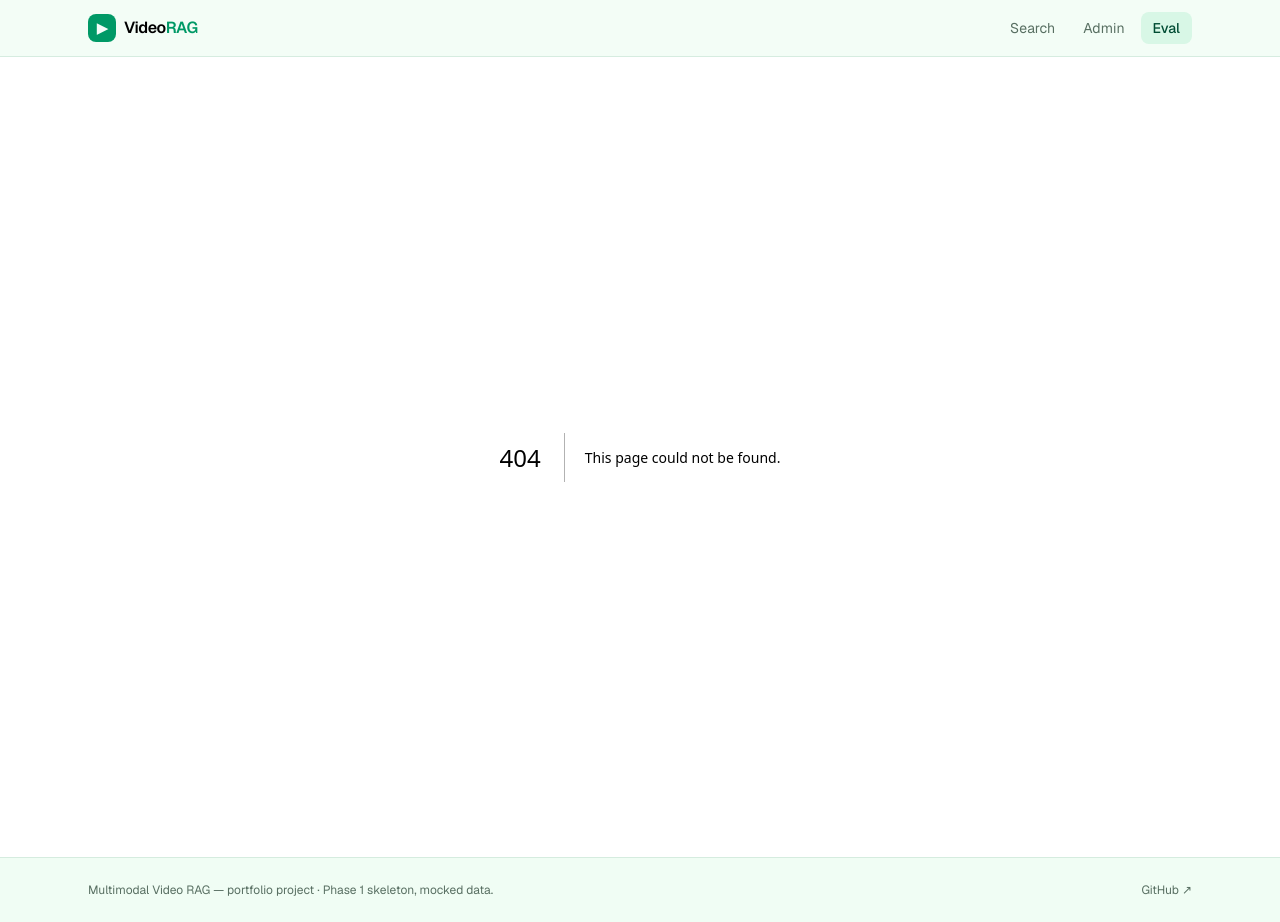
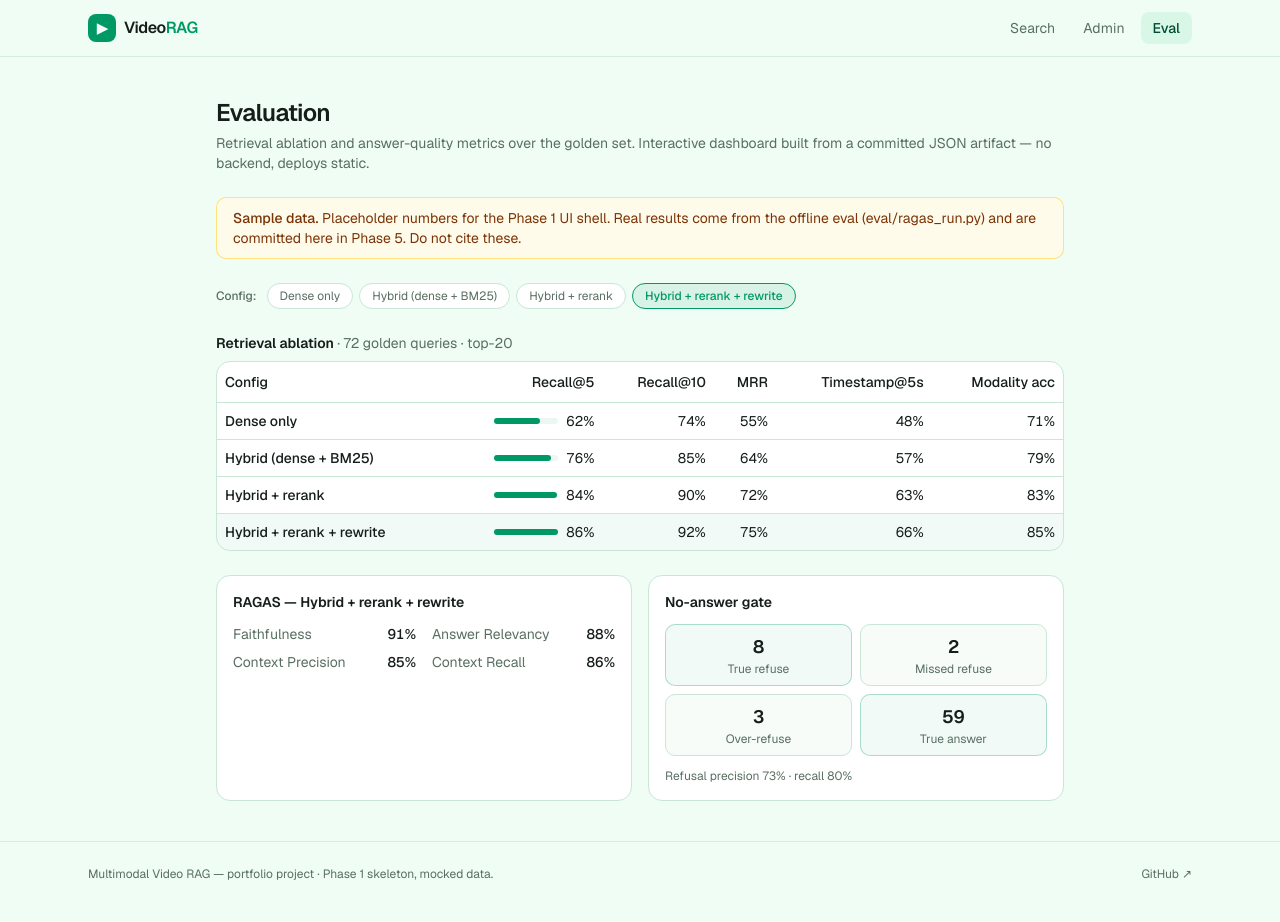
Before and after one commit to moneshrallapalli/multimodal-video-rag, a Next.js app in the folder apps/web/: page /eval in a window 1280 px wide. Before the commit this address had no page. Built offline with nearby package versions, Linux system fonts and the light colour scheme.

Commit message:
feat(web): interactive eval dashboard over committed sample JSON

```diff
--- /dev/null
+++ b/apps/web/src/app/eval/page.tsx
@@ -0,0 +1,20 @@
+import type { Metadata } from "next";
+
+import { EvalDashboard } from "@/components/eval/eval-dashboard";
+
+export const metadata: Metadata = { title: "Evaluation" };
+
+export default function EvalPage() {
+  return (
+    <div className="mx-auto max-w-4xl px-4 py-8 sm:px-6 sm:py-10">
+      <h1 className="text-2xl font-semibold tracking-tight">Evaluation</h1>
+      <p className="mt-1 text-sm text-muted-foreground">
+        Retrieval ablation and answer-quality metrics over the golden set. Interactive
+        dashboard built from a committed JSON artifact — no backend, deploys static.
+      </p>
+      <div className="mt-6">
+        <EvalDashboard />
+      </div>
+    </div>
+  );
+}
--- /dev/null
+++ b/apps/web/src/components/eval/eval-dashboard.tsx
@@ -0,0 +1,193 @@
+"use client";
+
+import { useState } from "react";
+
+import {
+  Table,
+  TableBody,
+  TableCell,
+  TableHead,
+  TableHeader,
+  TableRow,
+} from "@/components/ui/table";
+import data from "@/data/eval-sample.json";
+import { pct } from "@/lib/format";
+import { cn } from "@/lib/utils";
+
+type Config = (typeof data.configs)[number];
+type RagasRow = {
+  faithfulness: number;
+  answer_relevancy: number;
+  context_precision: number;
+  context_recall: number;
+};
+
+const METRICS = [
+  { key: "recall_at_5", label: "Recall@5" },
+  { key: "recall_at_10", label: "Recall@10" },
+  { key: "mrr", label: "MRR" },
+  { key: "timestamp_at_5s", label: "Timestamp@5s" },
+  { key: "modality_acc", label: "Modality acc" },
+] as const;
+
+const ragasByConfig = data.ragas as Record<string, RagasRow | undefined>;
+
+export function EvalDashboard() {
+  const [selectedId, setSelectedId] = useState<string>(
+    data.configs[data.configs.length - 1].id,
+  );
+  const selected = data.configs.find((c) => c.id === selectedId) as Config;
+  const ragas = ragasByConfig[selectedId];
+  const maxR5 = Math.max(...data.configs.map((c) => c.recall_at_5));
+  const na = data.no_answer;
+
+  return (
+    <div className="flex flex-col gap-6">
+      <div className="rounded-lg border border-amber-300/60 bg-amber-50 px-4 py-2.5 text-sm text-amber-900">
+        <span className="font-medium">Sample data.</span> {data.meta.note}
+      </div>
+
+      <div className="flex flex-wrap items-center gap-1.5">
+        <span className="mr-1 text-xs font-medium text-muted-foreground">Config:</span>
+        {data.configs.map((c) => (
+          <button
+            key={c.id}
+            type="button"
+            onClick={() => setSelectedId(c.id)}
+            className={cn(
+              "rounded-full border px-3 py-1 text-xs transition-colors",
+              selectedId === c.id
+                ? "border-primary bg-primary/10 font-medium text-primary"
+                : "border-border bg-card text-muted-foreground hover:border-primary/40 hover:text-foreground",
+            )}
+          >
+            {c.label}
+          </button>
+        ))}
+      </div>
+
+      <div className="flex flex-col gap-2">
+        <h2 className="text-sm font-semibold">
+          Retrieval ablation{" "}
+          <span className="font-normal text-muted-foreground">
+            · {data.meta.golden_set_size} golden queries · top-{data.meta.retrieval_depth}
+          </span>
+        </h2>
+        <div className="overflow-hidden rounded-xl border border-border bg-card">
+          <Table>
+            <TableHeader>
+              <TableRow>
+                <TableHead>Config</TableHead>
+                {METRICS.map((m) => (
+                  <TableHead key={m.key} className="text-right">
+                    {m.label}
+                  </TableHead>
+                ))}
+              </TableRow>
+            </TableHeader>
+            <TableBody>
+              {data.configs.map((c) => (
+                <TableRow
+                  key={c.id}
+                  onClick={() => setSelectedId(c.id)}
+                  className={cn("cursor-pointer", selectedId === c.id && "bg-primary/5")}
+                >
+                  <TableCell className="font-medium">{c.label}</TableCell>
+                  {METRICS.map((m) => (
+                    <TableCell key={m.key} className="text-right tabular-nums">
+                      {m.key === "recall_at_5" ? (
+                        <div className="flex items-center justify-end gap-2">
+                          <div className="hidden h-1.5 w-16 rounded-full bg-muted sm:block">
+                            <div
+                              className="h-full rounded-full bg-primary"
+                              style={{ width: `${(c.recall_at_5 / maxR5) * 100}%` }}
+                            />
+                          </div>
+                          <span>{pct(c[m.key])}</span>
+                        </div>
+                      ) : (
+                        pct(c[m.key])
+                      )}
+                    </TableCell>
+                  ))}
+                </TableRow>
+              ))}
+            </TableBody>
+          </Table>
+        </div>
+      </div>
+
+      <div className="grid gap-4 md:grid-cols-2">
+        <div className="rounded-xl border border-border bg-card p-4">
+          <h3 className="text-sm font-semibold">RAGAS — {selected.label}</h3>
+          {ragas ? (
+            <dl className="mt-3 grid grid-cols-2 gap-x-4 gap-y-2 text-sm">
+              {Object.entries(ragas).map(([k, v]) => (
+                <div key={k} className="flex items-center justify-between gap-2">
+                  <dt className="text-muted-foreground capitalize">{k.replace(/_/g, " ")}</dt>
+                  <dd className="font-medium tabular-nums">{pct(v)}</dd>
+                </div>
+              ))}
+            </dl>
+          ) : (
+            <p className="mt-3 text-sm text-muted-foreground">
+              RAGAS runs on the baseline and final configs only (avoids 4× judge cost).
+              Select{" "}
+              <button
+                type="button"
+                className="text-primary underline"
+                onClick={() => setSelectedId("dense")}
+              >
+                Dense only
+              </button>{" "}
+              or{" "}
+              <button
+                type="button"
+                className="text-primary underline"
+                onClick={() => setSelectedId("rewrite")}
+              >
+                the final config
+              </button>
+              .
+            </p>
+          )}
+        </div>
+
+        <div className="rounded-xl border border-border bg-card p-4">
+          <h3 className="text-sm font-semibold">No-answer gate</h3>
+          <div className="mt-3 grid grid-cols-2 gap-2 text-center">
+            <MatrixCell label="True refuse" value={na.true_positive} good />
+            <MatrixCell label="Missed refuse" value={na.false_negative} />
+            <MatrixCell label="Over-refuse" value={na.false_positive} />
+            <MatrixCell label="True answer" value={na.true_negative} good />
+          </div>
+          <p className="mt-3 text-xs text-muted-foreground">
+            Refusal precision {pct(na.precision)} · recall {pct(na.recall)}
+          </p>
+        </div>
+      </div>
+    </div>
+  );
+}
+
+function MatrixCell({
+  label,
+  value,
+  good,
+}: {
+  label: string;
+  value: number;
+  good?: boolean;
+}) {
+  return (
+    <div
+      className={cn(
+        "rounded-lg border p-2",
+        good ? "border-primary/30 bg-primary/5" : "border-border bg-muted/40",
+      )}
+    >
+      <div className="text-lg font-semibold tabular-nums">{value}</div>
+      <div className="text-xs text-muted-foreground">{label}</div>
+    </div>
+  );
+}
--- /dev/null
+++ b/apps/web/src/data/eval-sample.json
@@ -0,0 +1,69 @@
+{
+  "meta": {
+    "status": "sample",
+    "note": "Placeholder numbers for the Phase 1 UI shell. Real results come from the offline eval (eval/ragas_run.py) and are committed here in Phase 5. Do not cite these.",
+    "golden_set_size": 72,
+    "judge": "claude-haiku-4-5",
+    "retrieval_depth": 20
+  },
+  "configs": [
+    {
+      "id": "dense",
+      "label": "Dense only",
+      "recall_at_5": 0.62,
+      "recall_at_10": 0.74,
+      "mrr": 0.55,
+      "timestamp_at_5s": 0.48,
+      "modality_acc": 0.71
+    },
+    {
+      "id": "hybrid",
+      "label": "Hybrid (dense + BM25)",
+      "recall_at_5": 0.76,
+      "recall_at_10": 0.85,
+      "mrr": 0.64,
+      "timestamp_at_5s": 0.57,
+      "modality_acc": 0.79
+    },
+    {
+      "id": "rerank",
+      "label": "Hybrid + rerank",
+      "recall_at_5": 0.84,
+      "recall_at_10": 0.9,
+      "mrr": 0.72,
+      "timestamp_at_5s": 0.63,
+      "modality_acc": 0.83
+    },
+    {
+      "id": "rewrite",
+      "label": "Hybrid + rerank + rewrite",
+      "recall_at_5": 0.86,
+      "recall_at_10": 0.92,
+      "mrr": 0.75,
+      "timestamp_at_5s": 0.66,
+      "modality_acc": 0.85
+    }
+  ],
+  "ragas": {
+    "dense": {
+      "faithfulness": 0.78,
+      "answer_relevancy": 0.74,
+      "context_precision": 0.69,
+      "context_recall": 0.72
+    },
+    "rewrite": {
+      "faithfulness": 0.91,
+      "answer_relevancy": 0.88,
+      "context_precision": 0.85,
+      "context_recall": 0.86
+    }
+  },
+  "no_answer": {
+    "true_positive": 8,
+    "false_negative": 2,
+    "false_positive": 3,
+    "true_negative": 59,
+    "precision": 0.73,
+    "recall": 0.8
+  }
+}
```
